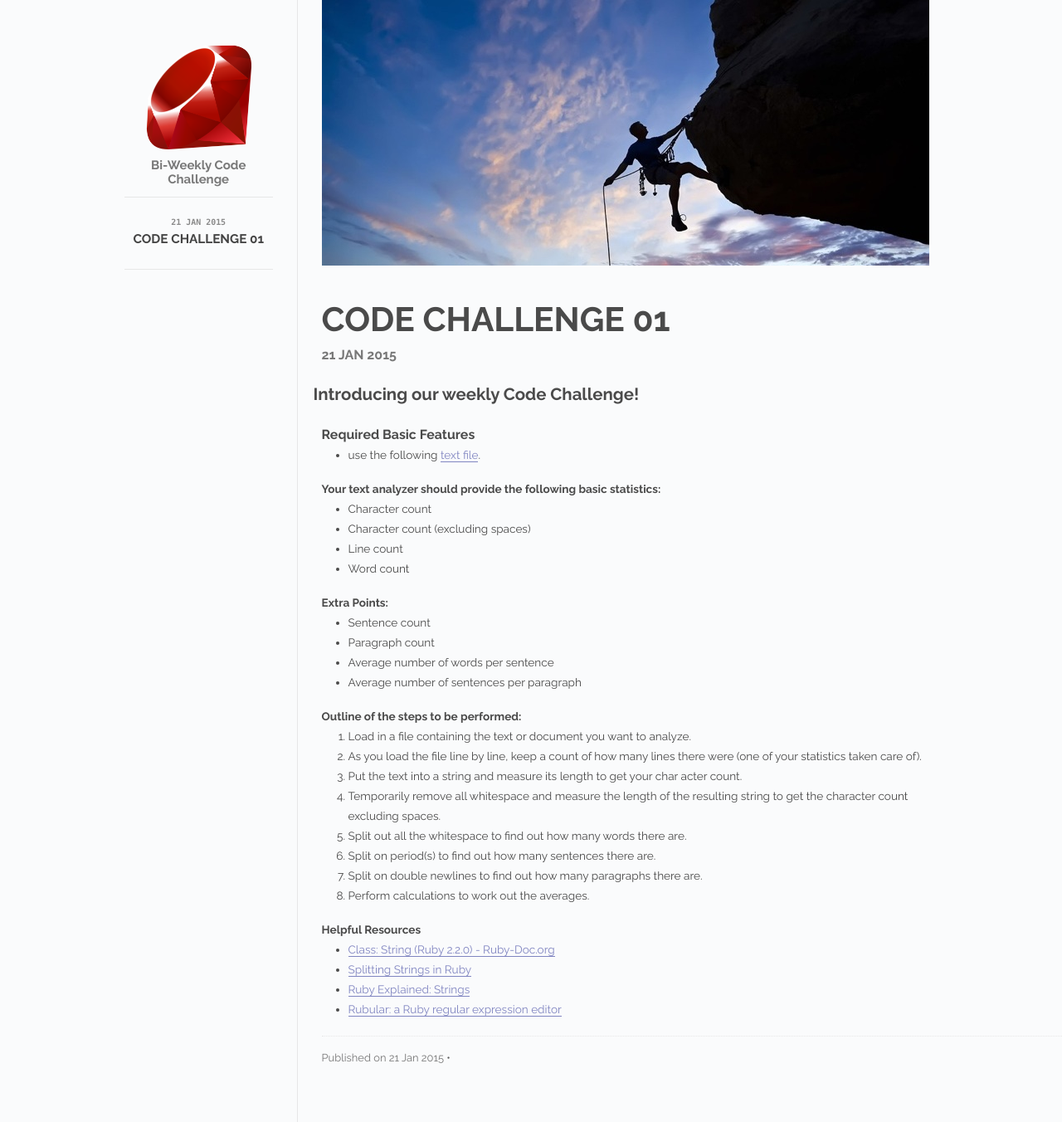
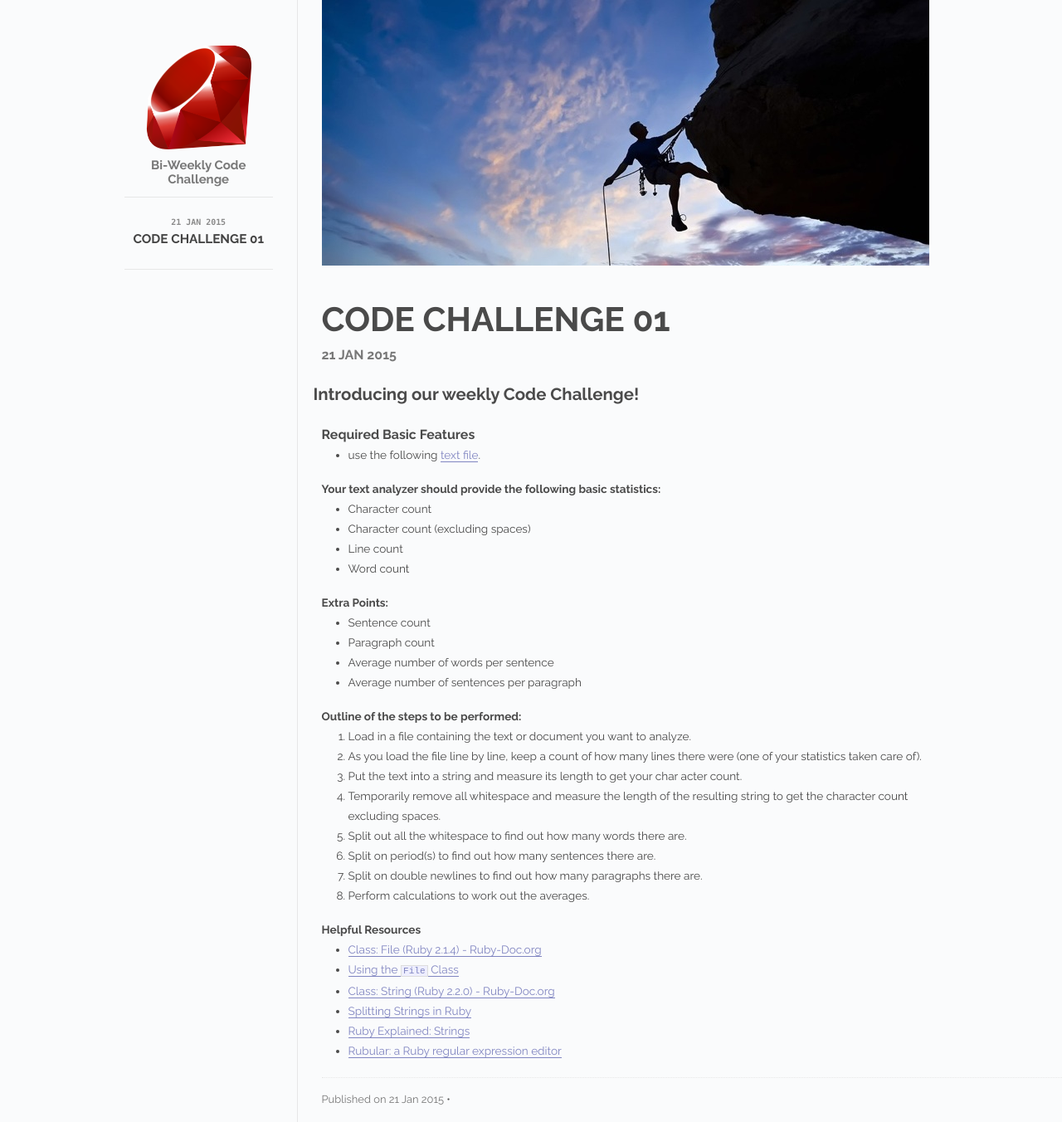
Before and after one commit to oponcefranco/blog_jekyll, a Jekyll site: the page built from _posts/2015-01-21-example-post.md, in a window 1280 px wide. Shown: the whole page at 83% size. Built offline with Jekyll 4.4.1, drawn with Linux system fonts in a browser that asks for light colours; Markdown is read by kramdown in place of the engine named in the settings.

Commit message:
updated post info

```diff
--- a/_posts/2015-01-21-example-post.md
+++ b/_posts/2015-01-21-example-post.md
@@ -39,6 +39,8 @@ categories: posts
 
 #### Helpful Resources
 
+* [Class: File (Ruby 2.1.4) - Ruby-Doc.org](http://ruby-doc.org/core-2.1.4/File.html)
+* [Using the `File` Class](http://rubymonk.com/learning/books/1-ruby-primer/chapters/42-introduction-to-i-o/lessons/90-using-the-file-class)
 * [Class: String (Ruby 2.2.0) - Ruby-Doc.org](http://www.ruby-doc.org/core-2.2.0/String.html)
 * [Splitting Strings in Ruby](http://ruby.about.com/od/strings/a/Splitting-Strings.htm)
 * [Ruby Explained: Strings](http://www.eriktrautman.com/posts/ruby-explained-strings)
```
